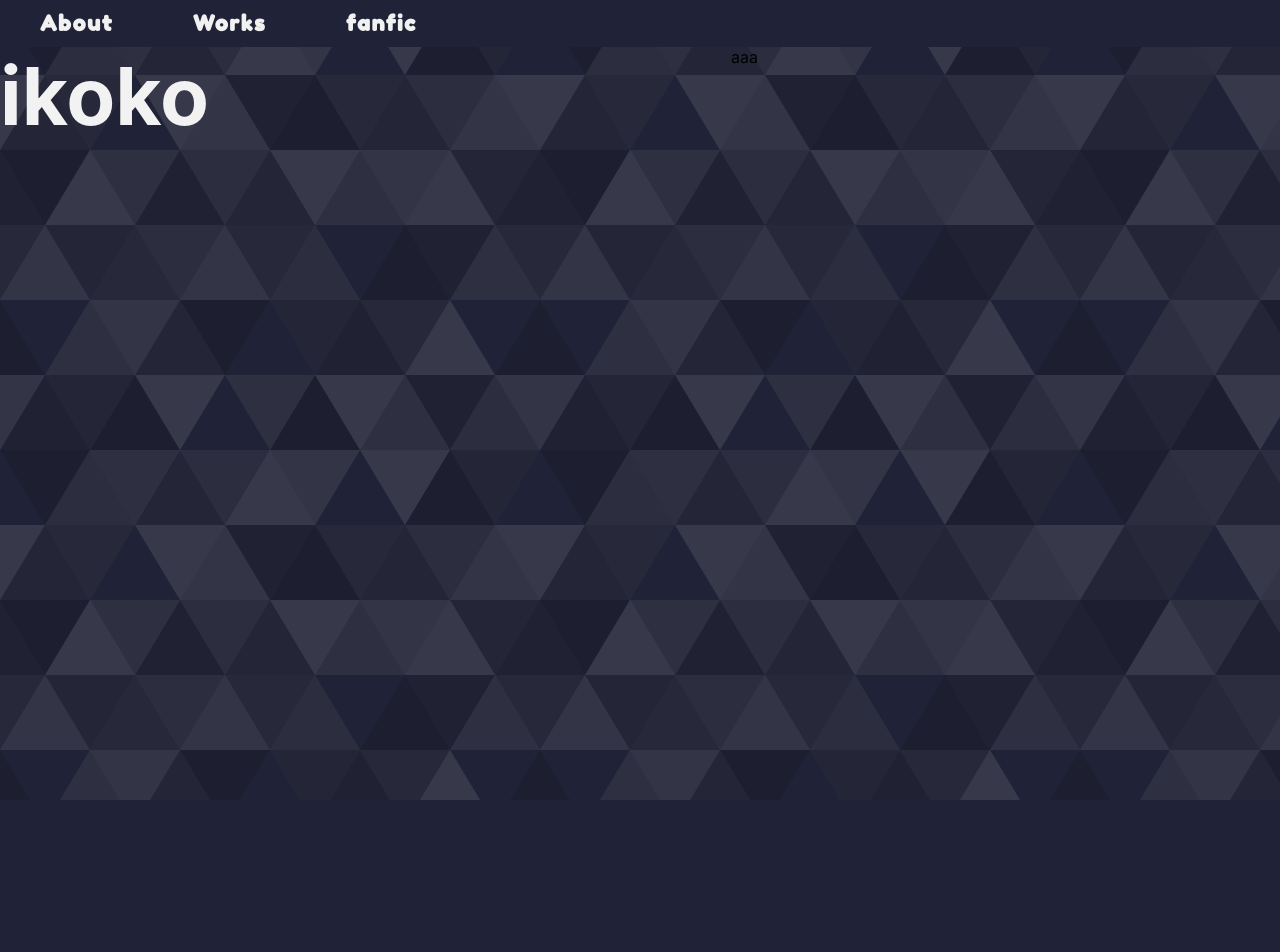
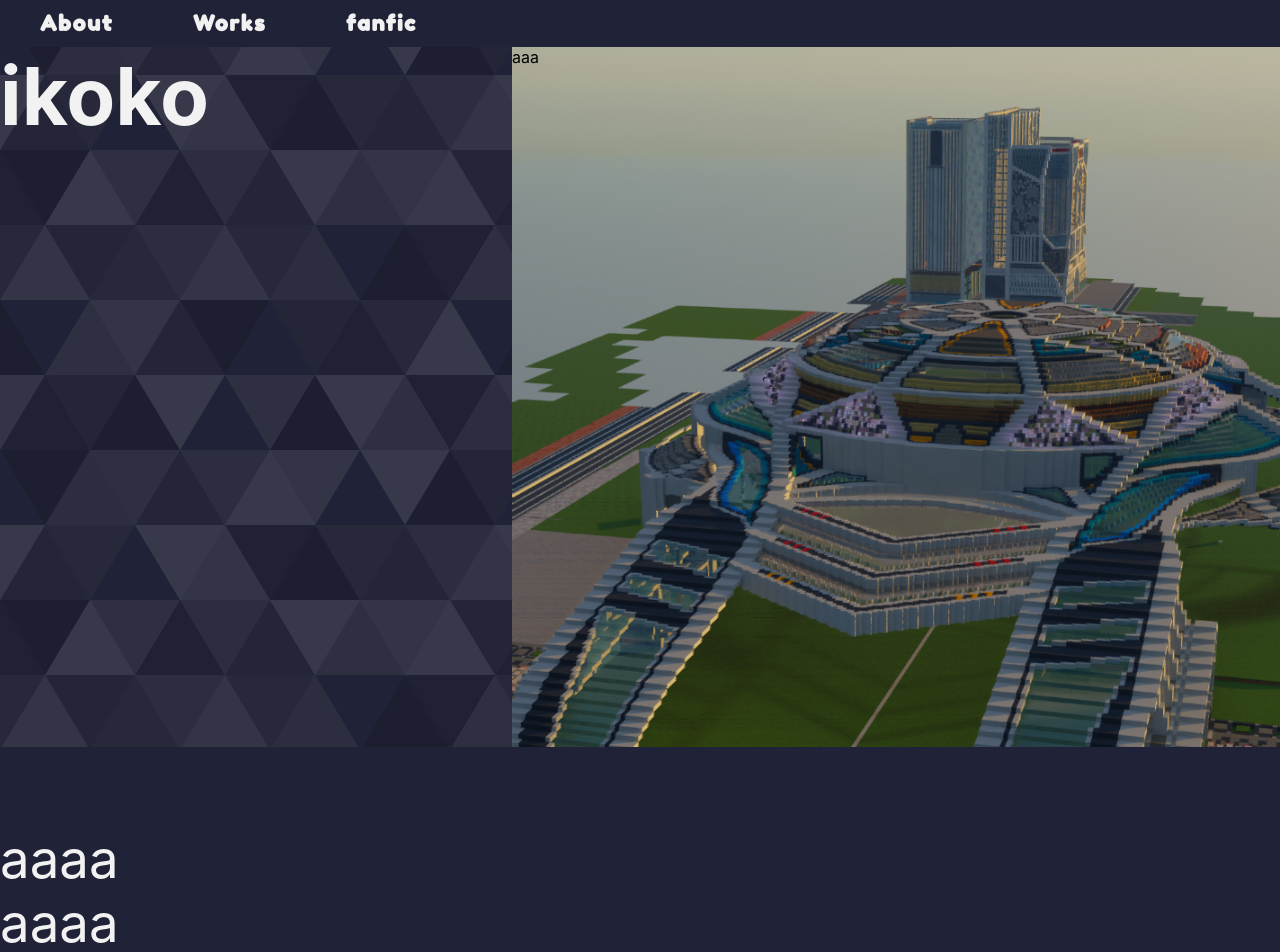
Before and after one commit to ikoko125/ikoko, a Nuxt app: page / in a window 1280 px wide. Shown: the top 952 px of the page. Before the commit the page ends 800 px from the top, so only its background shows below. Built offline with nearby package versions, Linux system fonts and the light colour scheme; a web font is replaced by a local one.

Commit message:
uncommit
uwaaaaaaaaaaa

```diff
--- a/components/Header.vue
+++ b/components/Header.vue
@@ -1,5 +1,5 @@
 <template>
-    <header>
+    <header id="header" :class="{ '-fixed': scrollY > 600 }">
         <!-- <img src="/logo.gif"> -->
         <ul>
             <li><nuxt-link to="">About</nuxt-link></li>
@@ -8,12 +8,33 @@
         </ul>
     </header>
 </template>
+<script>
+
+export default {
+  data() {
+    return {
+      // 座標を指定
+      scrollY: 0
+    }
+  },
+  mounted() {
+    window.addEventListener('scroll', this.handleScroll)
+  },
+  methods: {
+    handleScroll() {
+      this.scrollY = window.scrollY
+    }
+  }
+}
+</script>
 
 <style scoped>
 
 @import url('https://fonts.googleapis.com/css2?family=DotGothic16&family=Kosugi+Maru&family=Oswald:wght@400;700&family=Fredoka+One&family=Pattaya&family=Shippori+Mincho:wght@500;800&display=swap');
     header{
         background-color: #202337;
+        width: 100%;
+        transition: 0.6s;
     }
     ul * {
         list-style: none;
@@ -22,7 +43,14 @@
     ul li{
         display:inline-block;
     }
-
+    .-fixed{
+        position: fixed  !important;
+        top:0;
+        box-shadow: 0 -0.3rem 1rem 0.5rem #f1f1f1;
+    }
+    .-fixed:hover{
+        box-shadow: 0 -0.3rem 1rem 0.5rem #2273c4;
+    }
     ul{
             display: flex;
     -ms-flex-wrap: wrap;
--- a/pages/index.vue
+++ b/pages/index.vue
@@ -6,11 +6,50 @@
       <div>
       <h1>ikoko</h1>
       </div>
-      <div>
+      <div id="covertop">
         <p>aaa</p>
       </div>
 
 
+    </section>
+    <section id="content">
+      <div>
+        <p>aaaa</p>
+        <p>aaaa</p>
+        <p>aaaa</p>
+        <p>aaaa</p>
+        <p>aaaa</p>
+        <p>aaaa</p>
+        <p>aaaa</p>
+        <p>aaaa</p>
+        <p>aaaa</p>
+        <p>aaaa</p>
+        <p>aaaa</p>
+        <p>aaaa</p>
+        <p>aaaa</p>
+        <p>aaaa</p>
+        <p>aaaa</p>
+        <p>aaaa</p>
+        <p>aaaa</p>
+        <p>aaaa</p>
+        <p>aaaa</p>
+        <p>aaaa</p>
+        <p>aaaa</p>
+        <p>aaaa</p>
+        <p>aaaa</p>
+        <p>aaaa</p>
+        <p>aaaa</p>
+        <p>aaaa</p>
+        <p>aaaa</p>
+        <p>aaaa</p>
+        <p>aaaa</p>
+        <p>aaaa</p>
+        <p>aaaa</p>
+        <p>aaaa</p>
+        <p>aaaa</p>
+        <p>aaaa</p>
+        <p>aaaa</p>
+      </div>
     </section>
   </main>
 </div>
@@ -34,12 +73,24 @@ h1{
   color: #f2f2f2;
   font-size: 5rem;
 }
+#covertop{
+  background-image:url("/2021-05-15_13.33.20.png");
+  background-size: cover;
+}
 #top{
   height: 100%;
+  min-height: 700px;
   display: grid;
   grid-template-areas: "a1 a2";
-  grid-template-columns: 500px, auto;
+  grid-template-columns: 1fr 1.5fr;
   max-width: 1300px;
   margin: 0 auto;
 }
+#content{
+  padding: 5rem 0;
+  width: 100%;
+  background-color: #202337;
+  color: #f2f2f2;
+  font-size: 3.3rem;
+}
 </style>
```
Also changed, not shown: static/2021-05-15_13.33.20.png (added).
